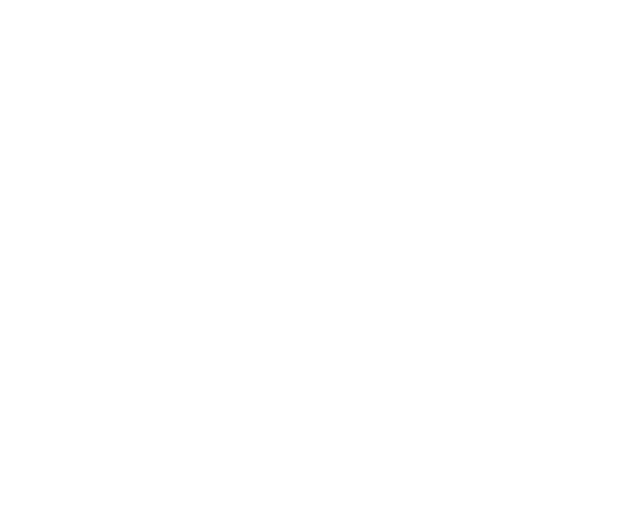
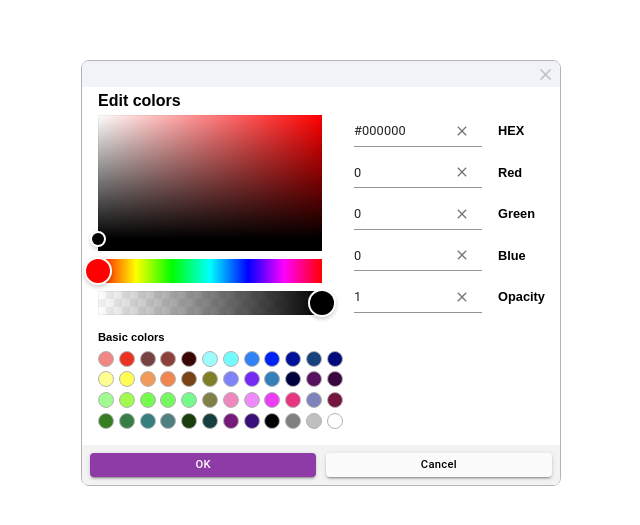
Before and after one commit to cookieMonsterDev/sketchbook-app, a React (Vite) app: page / in a window 1280 px wide. Shown: the part 127-652 px from the top of the page, without its empty margins (319-959 px from the left). Built offline with nearby package versions, Linux system fonts and the light colour scheme; a web font is replaced by a local one.

Commit message:
feat: add opacity field

```diff
--- a/src/App.tsx
+++ b/src/App.tsx
@@ -1,11 +1,13 @@
 import { Canvas } from "./components/Canvas"
+import { ColorPicker } from "./components/ColorPicker";
 import { Main } from "./styles/layout";
 
 
 const App = () => {
   return (
     <Main>
-      <Canvas />
+      {/* <Canvas /> */}
+      <ColorPicker />
     </Main>
   );
 };
--- a/src/components/ColorPicker/ColorPicker.component.tsx
+++ b/src/components/ColorPicker/ColorPicker.component.tsx
@@ -32,7 +32,7 @@
   const [rgb, setRgb] = useState<RgbaColor>(colord(color).toRgb());
   const [hex, setHex] = useState(colord(rgb).toHex());
 
-  const handleAccept = () => onAccept && onAccept(rgb);
+  const handleAccept = () => onAccept && onAccept(colord(rgb).toRgbString());
 
   const handleBaseColor = (hex: string) => {
     const newRgb = colord(hex).toRgb();
@@ -105,7 +105,25 @@
   const handleBlueClear = () => {
     setRgb((prev) => ({
       ...prev,
-      r: 0,
+      b: 0,
+    }));
+    const newHex = colord(rgb).toHex();
+    setHex(newHex);
+  };
+
+  const handleOpacity = (number: number) => {
+    setRgb((prev) => ({
+      ...prev,
+      a: number,
+    }));
+    const newHex = colord(rgb).toHex();
+    setHex(newHex);
+  };
+
+  const handleOpacityClear = () => {
+    setRgb((prev) => ({
+      ...prev,
+      a: 1,
     }));
     const newHex = colord(rgb).toHex();
     setHex(newHex);
@@ -156,7 +174,7 @@
               id="green"
               type="number"
               value={rgb.g}
-              inputProps={{ maxLength: 3 }}
+              inputProps={{ min: 0, max: 255 }}
               onChange={(e) => handleGreen(Number(e.target.value))}
               endAdornment={
                 <InputAdornment position="end">
@@ -171,7 +189,7 @@
               id="blue"
               type="number"
               value={rgb.b}
-              inputProps={{ maxLength: 3 }}
+              inputProps={{ min: 0, max: 255 }}
               onChange={(e) => handleBlue(Number(e.target.value))}
               endAdornment={
                 <InputAdornment position="end">
@@ -180,6 +198,21 @@
               }
             />
             <Label htmlFor="hex">Blue</Label>
+          </Setting>
+          <Setting>
+            <Input
+              id="opacity"
+              type="number"
+              value={rgb.a}
+              inputProps={{ min: 0, max: 1 }}
+              onChange={(e) => handleOpacity(Number(e.target.value))}
+              endAdornment={
+                <InputAdornment position="end">
+                  <CloseIcon onClick={handleOpacityClear} />
+                </InputAdornment>
+              }
+            />
+            <Label htmlFor="opacity">Opacity</Label>
           </Setting>
         </ManuaSettings>
         <BaseColorsContainer>
--- a/src/components/ColorPicker/ColorPicker.styled.ts
+++ b/src/components/ColorPicker/ColorPicker.styled.ts
@@ -20,17 +20,32 @@
 
   [class$="react-colorful__alpha react-colorful__last-control"] {
     border-radius: 0;
+
+    cursor: pointer;
+    &:active {
+      cursor: grab;
+    }
   }
 
   [class$="react-colorful__pointer react-colorful__saturation-pointer"] {
     width: 1rem;
     height: 1rem;
+
+    cursor: pointer;
+    &:active {
+      cursor: grab;
+    }
   }
 
   // Color liner
   [class$="react-colorful__pointer react-colorful__saturation-pointer"] {
     width: 1rem;
     height: 1rem;
+
+    cursor: pointer;
+    &:active {
+      cursor: grab;
+    }
   }
 `;
 
@@ -105,7 +120,7 @@
   grid-area: settings;
   display: flex;
   flex-direction: column;
-  gap: 1rem;
+  gap: 0.6rem;
 `;
 
 export const Setting = styled.div`
@@ -114,7 +129,7 @@
 `;
 
 export const Label = styled.label`
-  font-size: 0.9rem;
+  font-size: 0.8rem;
   font-weight: 700;
   margin-left: 1rem;
 `;
@@ -133,6 +148,7 @@
   height: 2rem;
   width: 8rem;
   background: transparent;
+  font-size: 0.8rem;
 
   &:hover {
     background: transparent;
```
